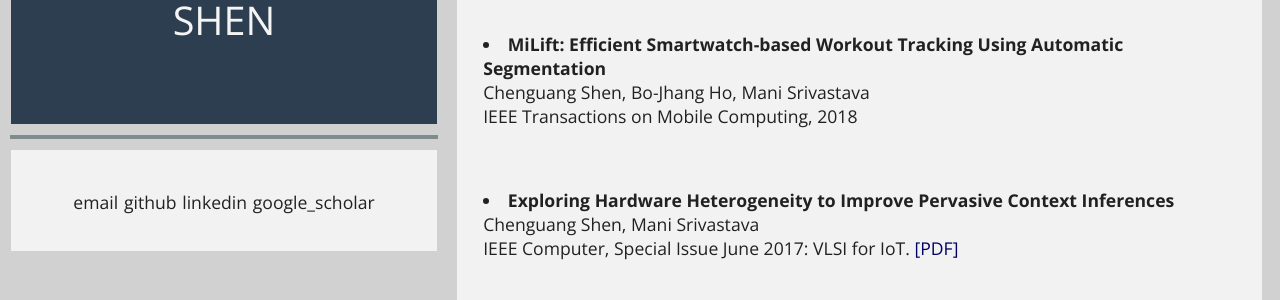
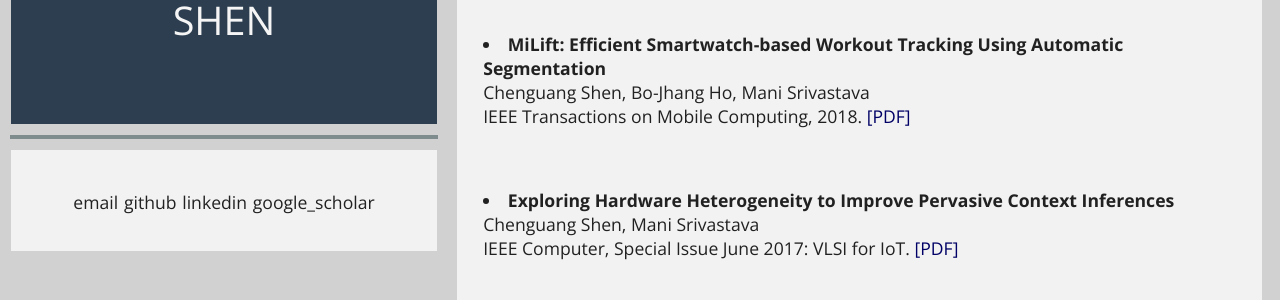
Before and after one commit to chenguangshen/chenguangshen.github.io, a Jekyll site: the page built from _posts/2016-01-01-paper.md, in a window 1280 px wide. Shown: the part 162-462 px from the top of the page. Built offline with Jekyll 4.4.1, drawn with Linux system fonts in a browser that asks for light colours.

Commit message:
Update 2016-01-01-paper.md

```diff
--- a/_posts/2016-01-01-paper.md
+++ b/_posts/2016-01-01-paper.md
@@ -7,7 +7,7 @@
 <br />
 Chenguang Shen, Bo-Jhang Ho, Mani Srivastava
 <br />
-IEEE Transactions on Mobile Computing, 2018
+IEEE Transactions on Mobile Computing, 2018. <a name="tmc-milift" href="paper/milift_tmc.pdf" target="_blank">[PDF]</a>
 </li>
 <br />
 <li>
```
